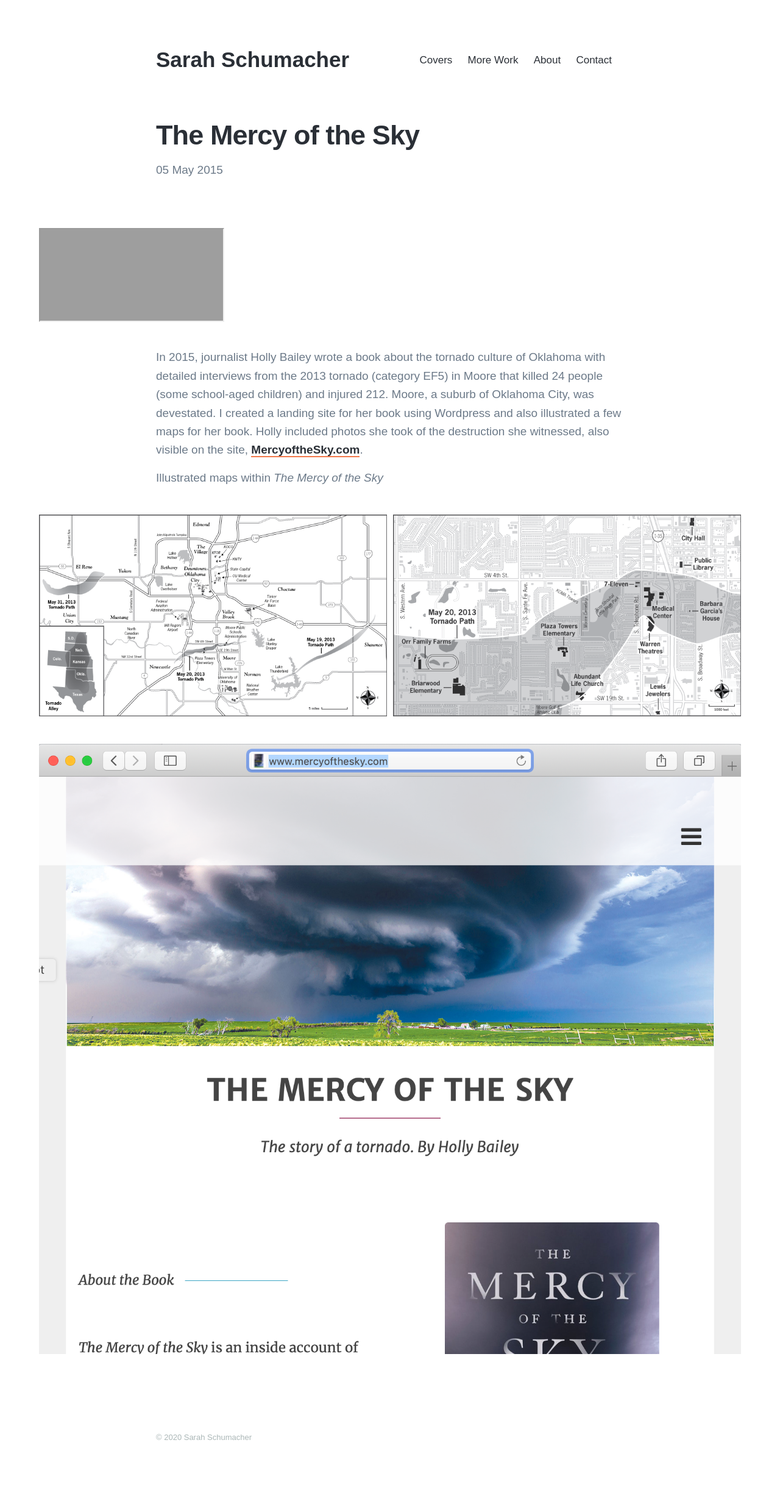
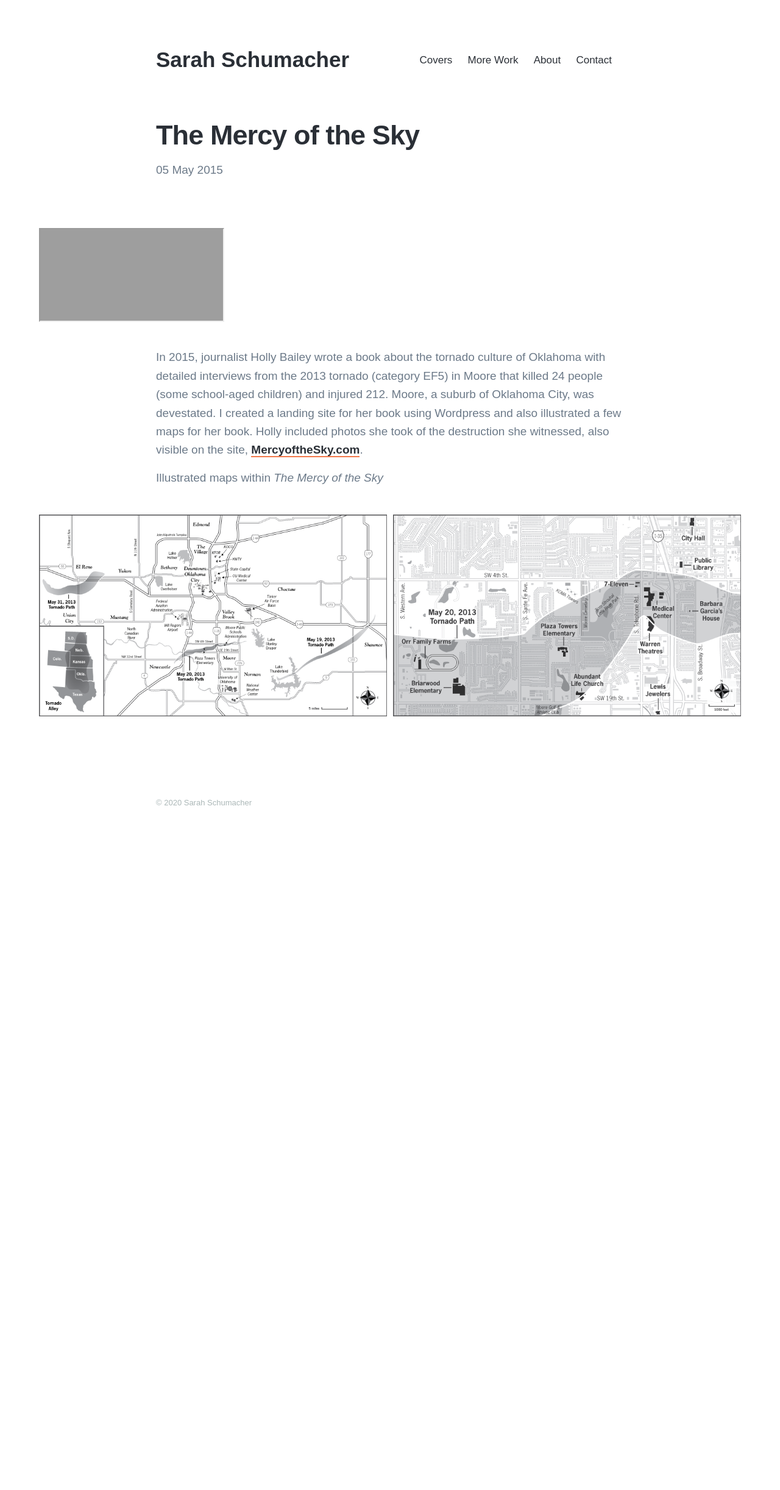
Before and after one commit to snsnsns/snsnsns.github.io, a Jekyll site: the page built from _posts/2015-05-05-Mercyofsky.md, in a window 1280 px wide. Shown: the whole page at 61% size. Built offline with Jekyll 4.4.1, drawn with Linux system fonts in a browser that asks for light colours; nearby versions of some CDN libraries; some web fonts are replaced; after the commit the page ends 1403 px from its top, so only the background shows below that; grey boxes are pictures that could not be loaded.

Commit message:
Add files via upload

```diff
--- a/_posts/2015-05-05-Mercyofsky.md
+++ b/_posts/2015-05-05-Mercyofsky.md
@@ -17,5 +17,3 @@
 	<img src="/images/blogimages/Mercy/OKCmap1.png">
 	<img src="/images/blogimages/Mercy/Mooremap1.png">
 	</div>
-
-<!––![](/images/blogimages/Mercy/Mercyofthesky_site.png)–>
```
